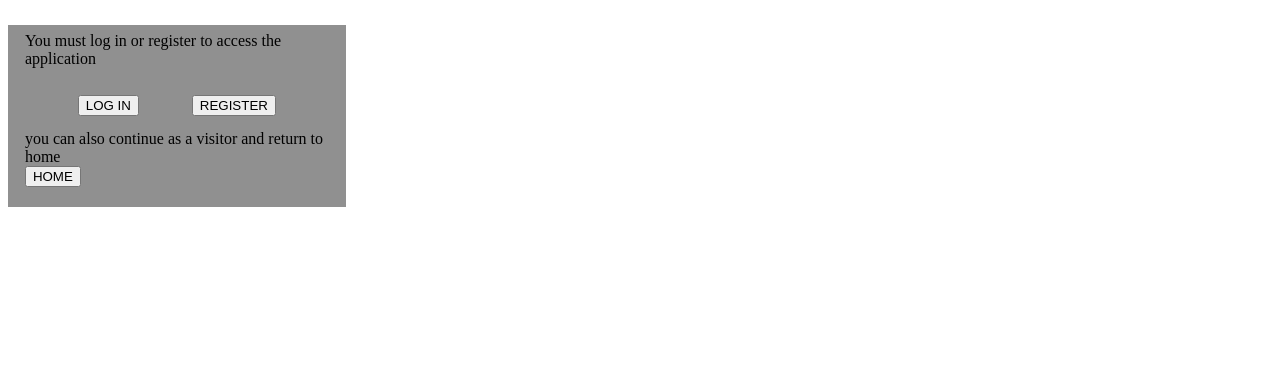
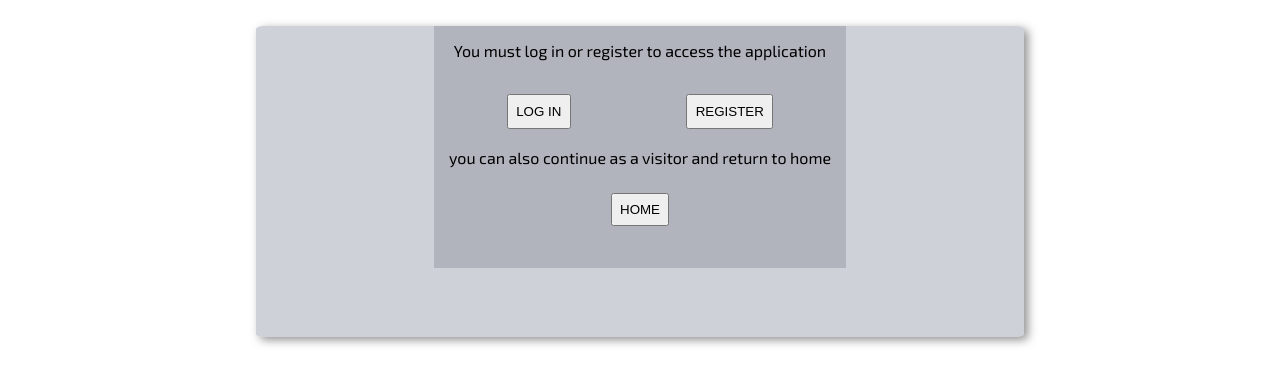
Before and after one commit to Gin-is-not-real/portfolio_v2, a PHP site: page /FORM_PROJETS/view/parts/accounts-template.php in a window 1280 px wide. Shown: the top 385 px of the page. Run offline with PHP 8.4, Linux system fonts and the light colour scheme; style sheets or scripts are compiled from the project's sources; some web fonts are replaced.

Commit message:
cleaned js files, styling admin parts

```diff
--- a/js/admin_actions.js
+++ b/js/admin_actions.js
@@ -1,3 +1,7 @@
+/*
+    gestion des events d'aministration des projets
+*/
+
 let btn_add = document.querySelector('#btn-add');
 btn_add.targetedSubmit = document.querySelector('#sub-add');
 
--- a/style/sass/part-admin.scss
+++ b/style/sass/part-admin.scss
@@ -0,0 +1,106 @@
+* {
+    // border: 1px solid black;
+}
+#main-login {
+    width: 60%;
+    margin: 2% auto;
+
+    border-radius: 1%;
+    overflow: hidden;
+    box-sizing: border-box;
+
+    background: $bg-main-login;
+    @extend %shaded-box;
+
+    display: flex;
+    flex-direction: column;
+    align-items: center;
+
+    * {
+        // margin: 2%;
+        // padding: 2%;
+        // border: 1px solid grey;
+        text-align: center;
+    }
+
+    >header {
+        padding: 2%;
+        margin: 0 auto 5% auto;
+        background: #4b475b38;
+    }
+
+    form {
+        // display: none;
+        width: 100%;
+        padding: 2%;
+        margin: 2% auto;
+
+        input {
+            width: 80%;
+        }
+
+
+
+        tr {
+            margin: 2% auto;
+        }
+    }
+
+    >div {
+        width: 100%;
+        padding: 2%;
+        margin: 0 auto;
+    }
+
+    input, h3 {
+        margin: 2%;
+    }
+
+    input[type=submit], input[type=button] {
+        margin: 5% auto;
+        padding: 2%;
+    }
+}
+
+
+
+#div-notice {
+
+}
+
+#div-error {
+    color: rgb(73, 25, 35);
+    padding: 2%;
+
+    // display: none;
+}
+
+#div-btns {
+    display: flex;
+    justify-content: space-around;
+}
+
+#div-notif {
+    display: flex;
+    flex-direction: column;
+
+    a {
+        display: inline-block;
+        margin: 2%;
+    }
+}
+
+#div-logout {
+}
+
+#sec-connection, #sec-registration {
+    display: flex;
+    flex-direction: column;
+    margin: 0 auto 5% auto;
+
+    border-radius: 2%;
+
+    @extend %shaded-box;
+    background: #4b475b38;
+
+}
--- a/style/sass/style.css
+++ b/style/sass/style.css
@@ -6,7 +6,7 @@
 @import url("https://fonts.googleapis.com/css2?family=Baloo+Tammudu+2&display=swap");
 @import url("https://fonts.googleapis.com/css2?family=Comfortaa:wght@300;400;500;600;700&display=swap");
 @import url("https://fonts.googleapis.com/css2?family=Exo+2:ital,wght@0,100;0,200;0,300;0,400;0,500;0,600;0,700;0,800;0,900;1,300;1,900&display=swap");
-#skills-content, section:not(#skills-section) {
+#skills-content, article section:not(#skills-section, #main-accounts section), #sec-connection, #sec-registration, #main-login {
   box-shadow: 4px 3px 10px rgba(70, 70, 70, 0.597);
   background: #49576d44;
 }
@@ -355,6 +355,76 @@ section p {
   width: 50%;
   justify-content: space-evenly;
 }
+#main-login {
+  width: 60%;
+  margin: 2% auto;
+  border-radius: 1%;
+  overflow: hidden;
+  box-sizing: border-box;
+  background: #49576d44;
+  display: flex;
+  flex-direction: column;
+  align-items: center;
+}
+#main-login * {
+  text-align: center;
+}
+#main-login > header {
+  padding: 2%;
+  margin: 0 auto 5% auto;
+  background: #4b475b38;
+}
+#main-login form {
+  width: 100%;
+  padding: 2%;
+  margin: 2% auto;
+}
+#main-login form input {
+  width: 80%;
+}
+#main-login form tr {
+  margin: 2% auto;
+}
+#main-login > div {
+  width: 100%;
+  padding: 2%;
+  margin: 0 auto;
+}
+#main-login input, #main-login h3 {
+  margin: 2%;
+}
+#main-login input[type=submit], #main-login input[type=button] {
+  margin: 5% auto;
+  padding: 2%;
+}
+
+#div-error {
+  color: #491923;
+  padding: 2%;
+}
+
+#div-btns {
+  display: flex;
+  justify-content: space-around;
+}
+
+#div-notif {
+  display: flex;
+  flex-direction: column;
+}
+#div-notif a {
+  display: inline-block;
+  margin: 2%;
+}
+
+#sec-connection, #sec-registration {
+  display: flex;
+  flex-direction: column;
+  margin: 0 auto 5% auto;
+  border-radius: 2%;
+  background: #4b475b38;
+}
+
 @keyframes upopacity {
   0% {
     opacity: 0;
--- a/style/sass/style.scss
+++ b/style/sass/style.scss
@@ -5,9 +5,10 @@ span {
     color: rgb(118, 102, 102);
 }
 
-section:not(#skills-section) {
+article section:not(#skills-section, #main-accounts section) {
     @extend %shaded-box;
 }
+
 #skills-content {
     @extend %shaded-box;
 }
--- a/style/sass/variables.scss
+++ b/style/sass/variables.scss
@@ -19,6 +19,8 @@ $bg-pres-sec: $bg-1;
 $bg-proj-sec: $bg-1;
 $bg-contacts-main: $bg-1;
 $bg-mess-sec: $bg-1;
+$bg-main-login: $bg-1;
+
 
 $height-header: 50px;
 $bg-color-1: #c2bdbdc7;
--- a/view/parts/accounts-template.php
+++ b/view/parts/accounts-template.php
@@ -9,9 +9,8 @@
         <meta charset="utf-8" />
         <meta http-equiv="X-UA-Compatible" content="IE=edge">
         <meta name="viewport" content="width=device-width, initial-scale=1.0">
-        <link href="style/variables.css" rel="stylesheet">
-        <link href="style/title.css" rel="stylesheet">
-        <link href="style/accounts.css" rel="stylesheet">
+
+        <link href="style/sass/style.css" rel="stylesheet">
 
         <style>
             @import url('https://fonts.googleapis.com/css2?family=Caveat:wght@400;500;600;700&display=swap');
@@ -29,9 +28,8 @@
 
     </body>
 
-    <!-- <script src="js/script.js"></script> -->
-    <script src="js/accounts.js"></script>
     <script src="js/admin_interface.js"></script>
     <script src="js/admin_actions.js"></script>
 
+
 </html>
--- a/view/parts/accounts.php
+++ b/view/parts/accounts.php
@@ -10,8 +10,9 @@ $btn_deconnect = '<a href="accounts_index.php?action=deconnection"><input class=
 $btns = array();
 ?>
 
-<div id="notice">
-    <div>
+<div id="main-login">
+    <header>
+        <div id="div-notice">
             <?php
             if(isset($_GET['notice'])) {
 
@@ -59,7 +60,6 @@ $btns = array();
             ?>
         </div>
 
-
 <!-- LOGOUT -->
     <div id="div-logout">
         <div id="r-notice">
@@ -77,17 +77,17 @@ $btns = array();
             ?>
         </div>
     </div>
+</header>
 
 
-<main id="main-accounts" >
+<div id="main-accounts">
 <!-- CONNECTION -->
     <section id="sec-connection" class="centred-section accounts">
-        <form class="form-accounts" action="accounts_index.php?action=connection" method="post">
-            <section>
         <header>
             <h3>CONNECTION</h3>
         </header>
 
+        <form class="form-accounts" action="accounts_index.php?action=connection" method="post">
                 <table class="table-form-accounts">
                     <tr>
                         <th>Pseudo</th>
@@ -102,8 +102,6 @@ $btns = array();
                         </td>
                     </tr>
                 </table>
-            </section>
-            <div>
                 <input class="round-btn super green" type="submit" value="LOG IN">
             </div>
         </form>
@@ -111,11 +109,13 @@ $btns = array();
 
 <!-- REGISTRATION -->
     <section id="sec-registration" class="centred-section accounts">
-        <form class="form-accounts" id="form-registration" action="accounts_index.php?action=registration" method="post">
-        <section>
         <header>
             <h3>REGISTRATION</h3>
         </header>
+
+        <form class="form-accounts" id="form-registration" action="accounts_index.php?action=registration" method="post">
+        <section>
+
             <table class="table-form-accounts">
                 <tr>
                     <th>Pseudo</th>
```
Also changed, not shown: UNUSED/accounts.js (renamed from js/accounts.js, +0 -9 lines), UNUSED/admin_interface.js (added, +205 -0 lines), UNUSED/script.js (renamed from js/script.js, +6 -6 lines), js/admin_interface.js (+35 -194 lines), view/template.php (+0 -11 lines), 1 other file. Lines whose indentation alone changed are shown as unchanged.
